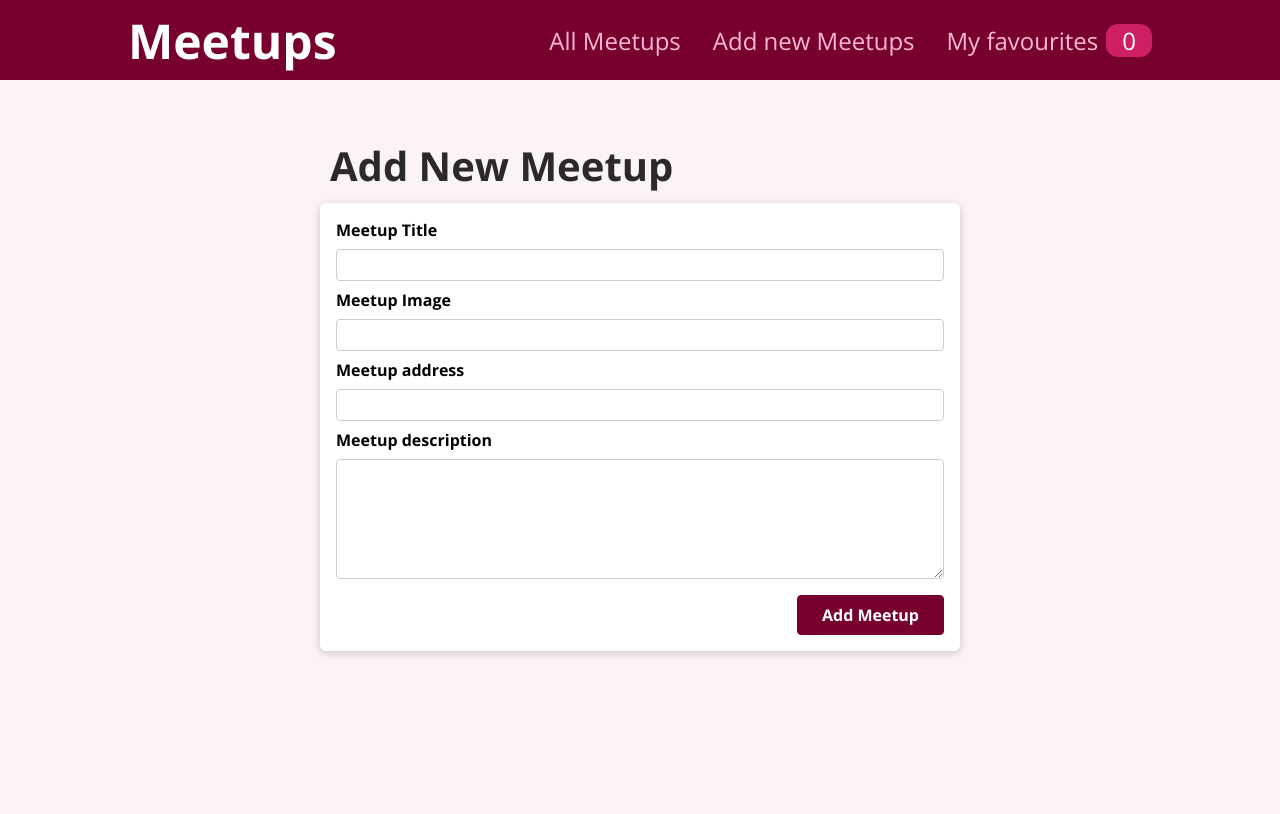
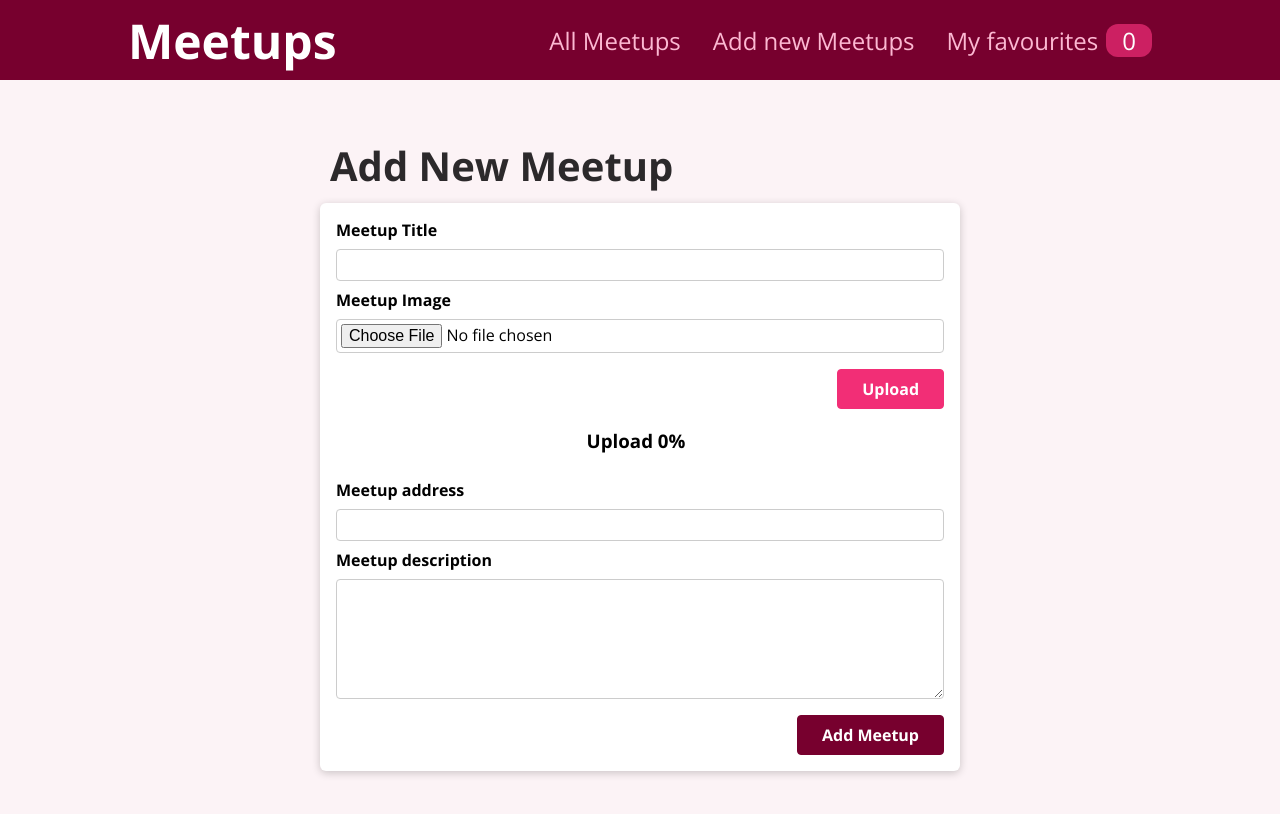
Before and after one commit to jinjialij/react-meet-up, a React (Create React App) app: page /new-meetup in a window 1280 px wide. Shown: the top 814 px of the page. Built offline with nearby package versions, Linux system fonts and the light colour scheme.

Commit message:
add new feature:upload image

```diff
--- a/package.json
+++ b/package.json
@@ -6,7 +6,7 @@
     "@testing-library/jest-dom": "^5.14.1",
     "@testing-library/react": "^11.2.7",
     "@testing-library/user-event": "^12.8.3",
-    "firebase": "^9.1.0",
+    "firebase": "^9.6.1",
     "react": "^17.0.2",
     "react-dom": "^17.0.2",
     "react-router-dom": "^5.3.0",
--- a/src/components/meetups/MeetupItem.module.css
+++ b/src/components/meetups/MeetupItem.module.css
@@ -20,6 +20,10 @@ ul {
 }
 
 .content {
+  padding: 1rem;
+}
+
+.content h3 {
   text-align: center;
   padding: 1rem;
 }
--- a/src/components/meetups/NewMeetupForm.js
+++ b/src/components/meetups/NewMeetupForm.js
@@ -1,28 +1,72 @@
 import Card from "../ui/Card";
 import classes from "./NewMeetupForm.module.css";
-import { useRef } from "react";
+import { useRef, useState } from "react";
+import { ref, uploadBytesResumable, getDownloadURL } from "@firebase/storage";
+import { storage } from "../../firebase/firebase";
 
 function NewMeetupForm(props) {
   const titleInputRef = useRef();
-  const imageInputRef = useRef();
+  // const imageInputRef = useRef();
   const addressInputRef = useRef();
   const descInputRef = useRef();
+
+  const [progress, setProgess] = useState(0);
+  const [image, setImage] = useState();
+  const [imageUrl, setImageUrl] = useState("");
+
+  const uploadHandler = (event) => {
+    // console.log(event.target.files[0]);
+    if (event.target.files[0]) {
+      setImage(event.target.files[0]);
+    }
+  };
+
+  const uploadToStorageHandler = () => {
+    if (!image) return;
+    const storageRef = ref(storage, `/images/${image.name}`);
+    const uploadTask = uploadBytesResumable(storageRef, image);
+    uploadTask.on(
+      "state_changed",
+      (snapshot) => {
+        const prog =
+          Math.round(snapshot.bytesTransferred / snapshot.totalBytes) * 100;
+        setProgess(prog);
+      },
+      (error) => {
+        console.error(error);
+      },
+      () => {
+        getDownloadURL(uploadTask.snapshot.ref).then((url) => {
+          setImageUrl(url);
+          console.log(url);
+        });
+      }
+    );
+  };
 
   function submitHandler(event) {
     event.preventDefault(); //from js
 
     const enteredTitleInput = titleInputRef.current.value;
-    const enteredImageInput = imageInputRef.current.value;
+    // const enteredImageInput = imageInputRef.current.value;
     const enteredAddressInput = addressInputRef.current.value;
     const enteredDescInput = descInputRef.current.value;
 
+    //validate
+    if (
+      !imageUrl ||
+      !enteredTitleInput ||
+      !enteredAddressInput ||
+      !enteredDescInput
+    )
+      return;
     const meetupData = {
       title: enteredTitleInput,
-      image: enteredImageInput,
+      image: imageUrl,
       address: enteredAddressInput,
       desc: enteredDescInput,
     };
-    // console.log(meetupData);
+    console.log(meetupData);
     props.onAddMeetup(meetupData);
   }
   return (
@@ -35,7 +79,23 @@ function NewMeetupForm(props) {
 
         <div className={classes.control}>
           <label htmlFor="image">Meetup Image</label>
-          <input type="url" required id="image" ref={imageInputRef} />
+          <input type="file" required id="image" onChange={uploadHandler} />
+          <div className={classes.uploadbtn}>
+            <button onClick={uploadToStorageHandler}>Upload</button>
+          </div>
+
+          <div className={classes.upload}>
+            <h3>Upload {progress}%</h3>
+            {image && imageUrl && (
+              // <div >
+              <img
+                src={imageUrl}
+                alt="uploadImage"
+                className={classes.imageview}
+              />
+              // </div>
+            )}
+          </div>
         </div>
 
         <div className={classes.control}>
--- a/src/components/meetups/NewMeetupForm.module.css
+++ b/src/components/meetups/NewMeetupForm.module.css
@@ -43,3 +43,31 @@
   background-color: #a50e48;
   border-color: #a50e48;
 }
+
+.upload {
+  display: flex;
+  flex-direction: column;
+  align-items: center;
+  width: 600px;
+  overflow: auto;
+}
+
+.imageview {
+  max-width: 100%;
+}
+
+.uploadbtn {
+  margin-top: 1rem;
+  text-align: right;
+}
+
+.uploadbtn button {
+  font: inherit;
+  cursor: pointer;
+  background-color: #f22e76;
+  color: white;
+  padding: 0.5rem 1.5rem;
+  border: 1px solid #f22e76;
+  border-radius: 4px;
+  font-weight: bold;
+}
--- /dev/null
+++ b/src/firebase/firebase.js
@@ -0,0 +1,20 @@
+import { initializeApp } from "@firebase/app";
+import { getStorage } from "firebase/storage";
+
+// TODO: Add SDKs for Firebase products that you want to use
+// https://firebase.google.com/docs/web/setup#available-libraries
+
+// Your web app's Firebase configuration
+const firebaseConfig = {
+  apiKey: "AIzaSyCyg3S7tvYWgiZIh-ToA7EaRD3jQXbA_DI",
+  authDomain: "react-1-89e39.firebaseapp.com",
+  databaseURL: "https://react-1-89e39-default-rtdb.firebaseio.com",
+  projectId: "react-1-89e39",
+  storageBucket: "react-1-89e39.appspot.com",
+  messagingSenderId: "1045660551158",
+  appId: "1:1045660551158:web:184911dde660b28494e9d7",
+};
+
+// Initialize Firebase
+export const app = initializeApp(firebaseConfig);
+export const storage = getStorage(app);
--- a/src/pages/AllMeetups.js
+++ b/src/pages/AllMeetups.js
@@ -11,11 +11,11 @@ function AllMeetupsPage() {
   const [totalpageArr, setTotalpageArr] = useState([1]);
   const [paginator, setPaginator] = useState({
     page: 1,
-    limit: 1,
+    limit: 5,
   });
 
   const [url, setUrl] = useState(
-    "https://meetuphere.herokuapp.com/meetups?title=&page=1&limit=1"
+    "https://meetuphere.herokuapp.com/meetups?title=&page=1&limit=5"
   );
   // let url = `https://meetuphere.herokuapp.com/meetups?title=${searchText}&page=${paginator.page}&limit=${paginator.limit}`;
 
--- a/src/pages/NewMeetups.js
+++ b/src/pages/NewMeetups.js
@@ -4,7 +4,7 @@ import { useHistory } from "react-router-dom";
 function NewMeetupsPage() {
   const history = useHistory();
   function addMeetupHandler(meetupData) {
-    fetch("http://localhost:5000/new-meetup", {
+    fetch("https://meetuphere.herokuapp.com/meetups/new-meetup", {
       method: "POST",
       body: JSON.stringify(meetupData),
       headers: { "Content-type": "application/json" },
```
Also changed, not shown: 2 other files (tests, documents, lock files or other folders).
